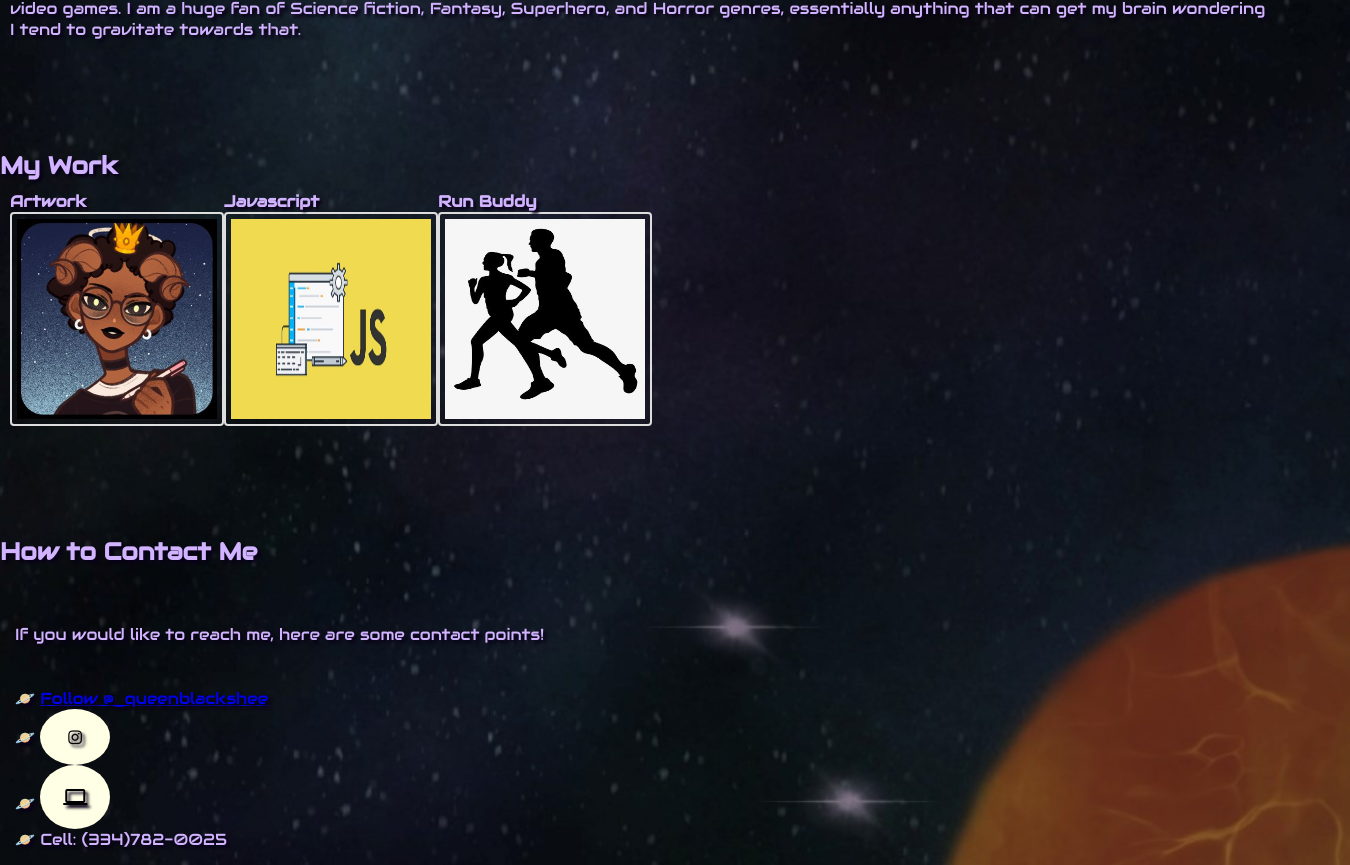
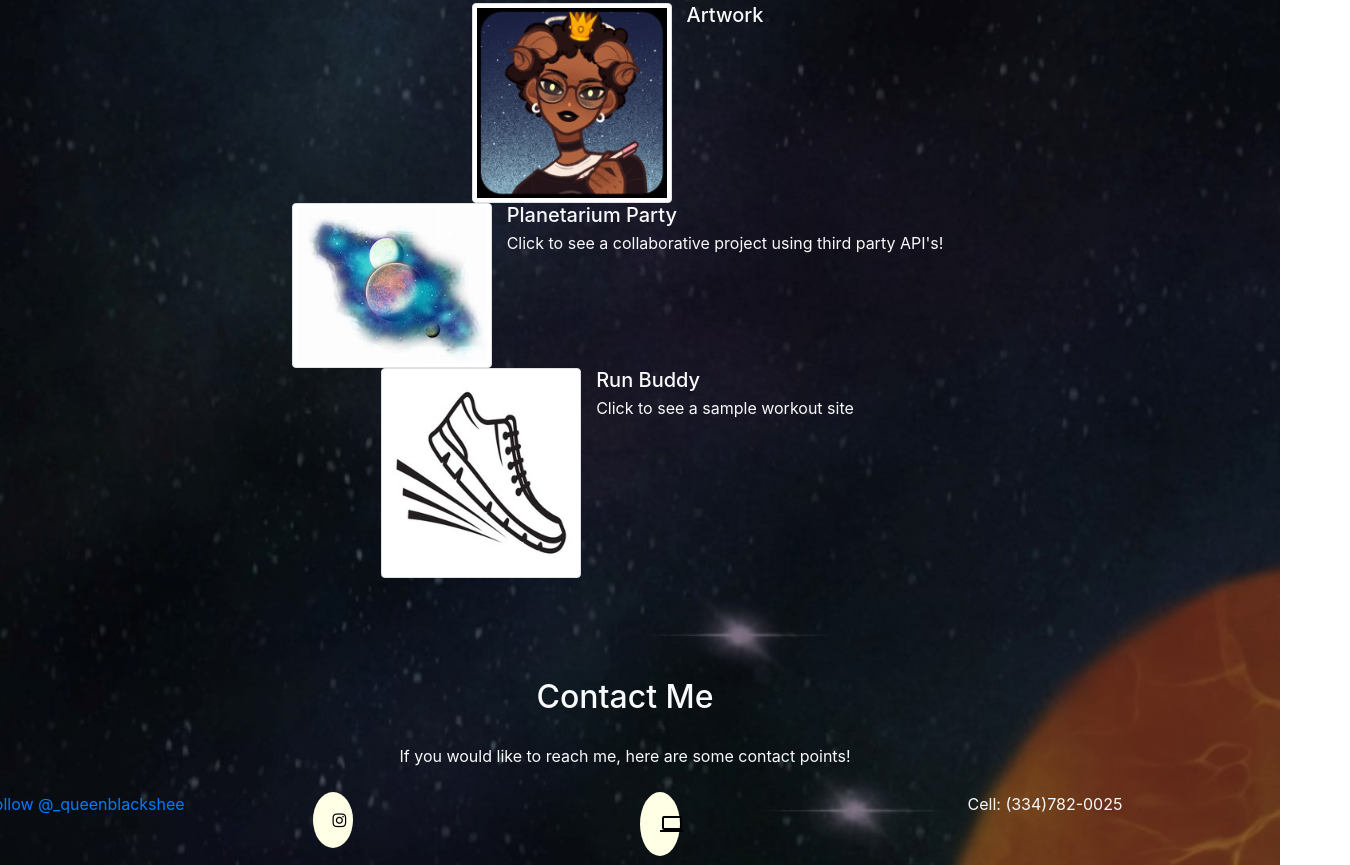
Before and after one commit to EmiStew14/My-Portfolio, a plain HTML site: page index.html in a window 1280 px wide. Shown: the part 675-1540 px from the top of the page, 1350 px wide, since content can reach past the window. Drawn offline with nearby package versions, Linux system fonts and the light colour scheme; a web font is replaced by a local one.

Commit message:
added bootstrap, javascript file and jquery, also corrected orientation of images, and added group project

```diff
--- a/assets/style.css
+++ b/assets/style.css
@@ -86,13 +86,8 @@ article {
     width: 200px;
     height: 300px;
 }
-.info p {
-    padding: 10px;
-    flex: 50%;
-    align-content: center;
-    justify-content:space-evenly;
-}
-.img-fluid {
+
+.img-thumbnail {
  width: 200px;
 height: 200px;
 text-align: center;
@@ -222,9 +217,6 @@ footer p {
       text-align: center;
       width: 100%;
     }
-    .about {
-        text-align: center;
-    }
     .selfie {
         width: 60%;
         align-items: center;
@@ -233,7 +225,7 @@ footer p {
         width: 80%;
       }
 
-      .img-fluid {
+      .img-thumbnail {
         flex: 0 10%;
       }
 
@@ -243,7 +235,7 @@ footer p {
 
   /* MEDIA QUERY FOR TABLETS AND SMALLER */
   @media screen and (max-width: 768px) {
-    .about-me {
+    #about-me {
         flex: 2 100%;
         text-align: center;
         justify-content: center;
@@ -251,7 +243,7 @@ footer p {
     section {
       padding: 30px 15px;
     }
-    .about-me h2 {
+    #about-me h2 {
         flex: 1 100%;
         text-align: center;
       }
@@ -284,7 +276,7 @@ footer p {
           width: 100%;
     }
 
-    .img-fluid {
+    .img-thumbnail {
           flex: 0 100%;
     }
 
--- a/index.html
+++ b/index.html
@@ -1,36 +1,23 @@
 <!DOCTYPE html>
 <html lang="eng">
   <head>
+    <meta charset="UTF-8">
+    <meta http-equiv="X-UA-Compatible" content="IE=edge">
+    <meta name="viewport" content="width=device-width, initial-scale=1.0">
     <link rel="stylesheet" type="text/css" href="./assets/style.css" />
-    <meta charset="UTF-8" />
-    <meta name="viewport" content="width=device-width, initial-scale=1.0" />
+    <link rel="stylesheet" href="https://cdnjs.cloudflare.com/ajax/libs/twitter-bootstrap/4.3.1/css/bootstrap.min.css">
+    <link rel="stylesheet" href="https://cdnjs.cloudflare.com/ajax/libs/jqueryui/1.12.1/themes/base/jquery-ui.css">
     <link rel="stylesheet" href="https://fonts.googleapis.com/css?family=Sofia&effect=neon|outline|emboss|shadow-multiple">
     <link rel="stylesheet" href="https://fonts.googleapis.com/css?family=Audiowide">
     <link rel="stylesheet" href="https://fonts.googleapis.com/icon?family=Material+Icons">
-        <style>
-            body {
-                font-family: "Audiowide", sans-serif;
-                text-shadow: 3px 3px 3px #0a001a ;
-                }
-            img {
-                border: 2px solid #ddd; /* Gray border */
-                border-radius: 4px;  /* Rounded border */
-                padding: 5px; /* Some padding */
-                width: 280px; /* Set a small width */
-                display:flex;
-                flex-direction: column;
-                align-items: center;
-                }
-                /* Add a hover effect (blue shadow) */
-            .projects img:hover {
-                box-shadow: 0 0 2px 1px rgba(0, 0, 0, 0.5);
-                }
-        </style>
+    <link rel="stylesheet" href="https://cdnjs.cloudflare.com/ajax/libs/font-awesome/4.7.0/css/font-awesome.min.css">
+
+
     <title>Emily Stewart Portfolio</title>
 
   </head>
 
-  <body>
+  <body class="text-light">
       <!--Navigation-->
     <header>
         <div>
@@ -57,16 +44,14 @@
     </header>
     <section id="about-me" class="about">
         <div class="flex-row">
-            <h2 class="font-effect-neon">
+            <h2 class="font-effect-neon col-auto text-center">
                 About Me
             </h2>
         </div>
-        <article class="selfie">
-            <img class="Me" src="./assets/images/Selfie.jpeg" style="width:100%" />
-        </article>
+            <img id="Me" class="img-thumbnail h-25 w-25" src="./assets/images/Selfie.jpeg" style="width:100%" />
 
-            <div class="info">
-                <p>
+            <div id="info" class="flex-row mb-0">
+                <p class="col-auto">
                     My name is Emily M. Stewart, I am 24 years old and currently live in Tucson, AZ. I was born in California and raised in Alabama for a majority of my life. I was raised in a very diverse family and growing family, now consiting of 5 siblings along with my dad and step-mom.
                     I joined the United States Airforce as a Weapons Load Crew member after I turned 18, I have now been enlisted for 6 years but do not plan on making it a career. I have traveled to over 15 states and 4 different countries, got stationed in South Korea and now Arizona.
                     I am currently studying for my associates in Video Game Simulation and Design with a concentration of programming but I hope to transfer my credits over and persue my Bachelors in Computer Science.Some hobbies of mine include drawing/creating concept art and comics, working out, swimming, and playing video games.
@@ -75,73 +60,71 @@
             </div>
     </section>
 
-    <section id="my-work" class="work">
-        <div class="flex-row">
-            <h2 class="font-effect-neon">
+    <section id="my-work" class="work row">
+        <div class="col-auto">
+            <h2 class="font-effect-neon text-center">
                 My Work
             </h2>
         </div>
 
-        <div class="projects">
-            <div class="flex-row">
-
-                <div class="art">
-                    <h4>Artwork</h4>
+        <div class="projects row align-items-start">
+                    <div class="media col-auto mx-auto">
                         <a target="_blank" href="https://www.instagram.com/_queenblacksheep_/">
-                            <img src="assets/images/thumbnail1.jpg" class="img-fluid">
+                            <img src="assets/images/thumbnail1.jpg" class="img-thumbnail">
                         </a>
-                </div>
-                <div class="js">
-                    <h4>Javascript</h4>
-                        <a target="_blank" href="https://github.com/EmiStew14/robot-gladiators">
-                            <img src="assets/images/thumbnail2.jpg" class="img-fluid">
+                      <div class="media-body col-auto mx-auto">
+                        <h5 class="mt-0 mb-1">Artwork</h5>
+                      </div>
+                    </div>
+        </div>
+        <div class="row align-items-start">
+                    <div class="media col-auto mx-auto">
+                        <a target="_blank" href="https://github.com/EmiStew14/Planetarium-Party">
+                            <img src="assets/images/OIP.jfif" class="img-thumbnail">
                         </a>
-                </div>
-                <div class="run-buddy">
-                    <h4>Run Buddy</h4>
+                    <div class="media-body col-auto mx-auto">
+                    <h5 class="mt-0 mb-1">Planetarium Party</h5>
+                        <p>Click to see a collaborative project using third party API's!</p>
+                    </div>
+                    </div>
+        </div>
+        <div class="row align-items-start">
+                    <div class="media col-auto mx-auto">
                         <a target="_blank" href="https://github.com/EmiStew14/run-buddy">
-                            <img src="assets/images/thumbnail4.jpg" class="img-fluid">
+                            <img src="assets/images/thumbnail5.jpg" class="img-thumbnail">
                         </a>
-                </div>
+                      <div class="media-body col-auto mx-auto">
+                        <h5 class="mt-0 mb-1">Run Buddy</h5>
+                      Click to see a sample workout site
+                      </div>
+                    </div>
             </div>
-        </div>
     </section>
 
-    <section id="contact-me" class="contact">
-        <div class="flex-row">
-            <h2 class="font-effect-neon">
-                How to Contact Me
+    <section id="contact-me" class="contact row">
+        <div class="col-auto">
+            <h2 class="font-effect-neon col-auto text-center">
+                Contact Me
             </h2>
         </div>
-        <div class="contact-info">
-            <div>
-                <br>
-                    <p>
+        <div class="contact-info row">
+                    <p class="col-12 text-center">
                         If you would like to reach me, here are some contact points!
                     </p>
-                </br>
-
-            <nav>
-                <ul>
-                    <li>
+        </div>
+        <div class="row align-content-center">
+                   <div class="col-3">
                         <a href="https://twitter.com/_queenblackshee?ref_src=twsrc%5Etfw" class="twitter-follow-button" data-show-count="false">Follow @_queenblackshee</a><script async src="https://platform.twitter.com/widgets.js" charset="utf-8"></script>
-                    </li>
-                    <li>
-                        <!-- Add icon library -->
-                        <link rel="stylesheet" href="https://cdnjs.cloudflare.com/ajax/libs/font-awesome/4.7.0/css/font-awesome.min.css">
-
-                        <!-- Add font awesome icons -->
+                    </div>
+                   <div class="col-3">
                         <a href="https://www.instagram.com/ehmurlee96/" class="fa fa-instagram"></a>
-                    </li>
-                    <li>
+                    </div>
+                   <div class="col-3">
                         <a href="mailto:stewartemilym2014@gmail.com"> <i class="material-icons">computer</i></a>
-                    </li>
-                    <li>
+                    </div>
+                   <div class="col-3">
                         Cell: (334)782-0025
-                    </li>
-                </ul>
-            </nav>
-            </div>
+                   </div>
         </div>
     </section>
     <footer>
@@ -150,5 +133,11 @@
             <a href="https://github.com/EmiStew14"><i class="fa fa-github" aria-hidden="true"></i></a>
         </p>
     </footer>
+    <script src="https://cdnjs.cloudflare.com/ajax/libs/jquery/3.4.1/jquery.min.js"></script>
+    <script src="https://cdnjs.cloudflare.com/ajax/libs/jqueryui/1.12.1/jquery-ui.min.js"></script>
+    <script src="https://cdnjs.cloudflare.com/ajax/libs/jqueryui-touch-punch/0.2.3/jquery.ui.touch-punch.min.js"></script>
+    <script src="https://cdnjs.cloudflare.com/ajax/libs/popper.js/1.15.0/umd/popper.min.js"></script>
+    <script src="https://cdnjs.cloudflare.com/ajax/libs/twitter-bootstrap/4.3.1/js/bootstrap.min.js"></script>
+    <script src="assets/js/homepage.js"></script>
   </body>
 </html>
```
Also changed, not shown: assets/images/OIP.jfif (added), assets/images/thumbnail5.jpg (added), assets/js/homepage.js (added).
